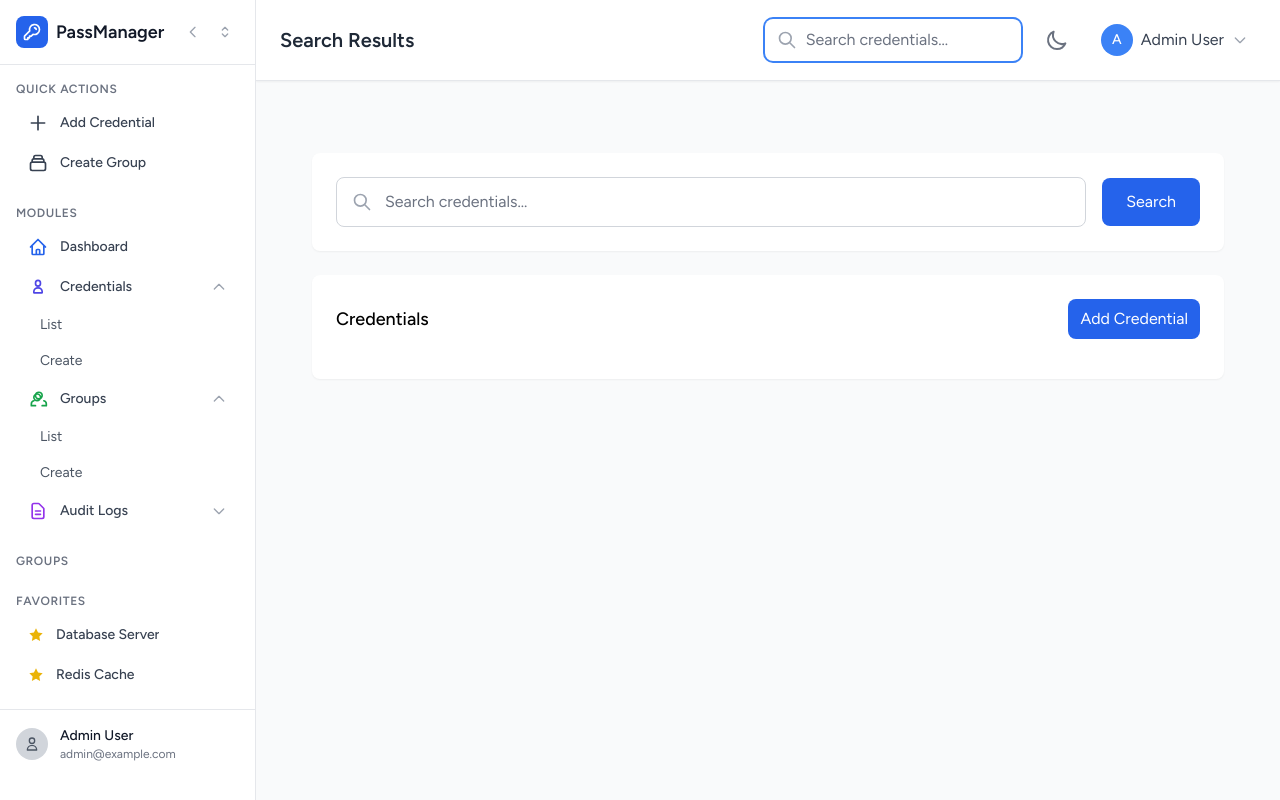
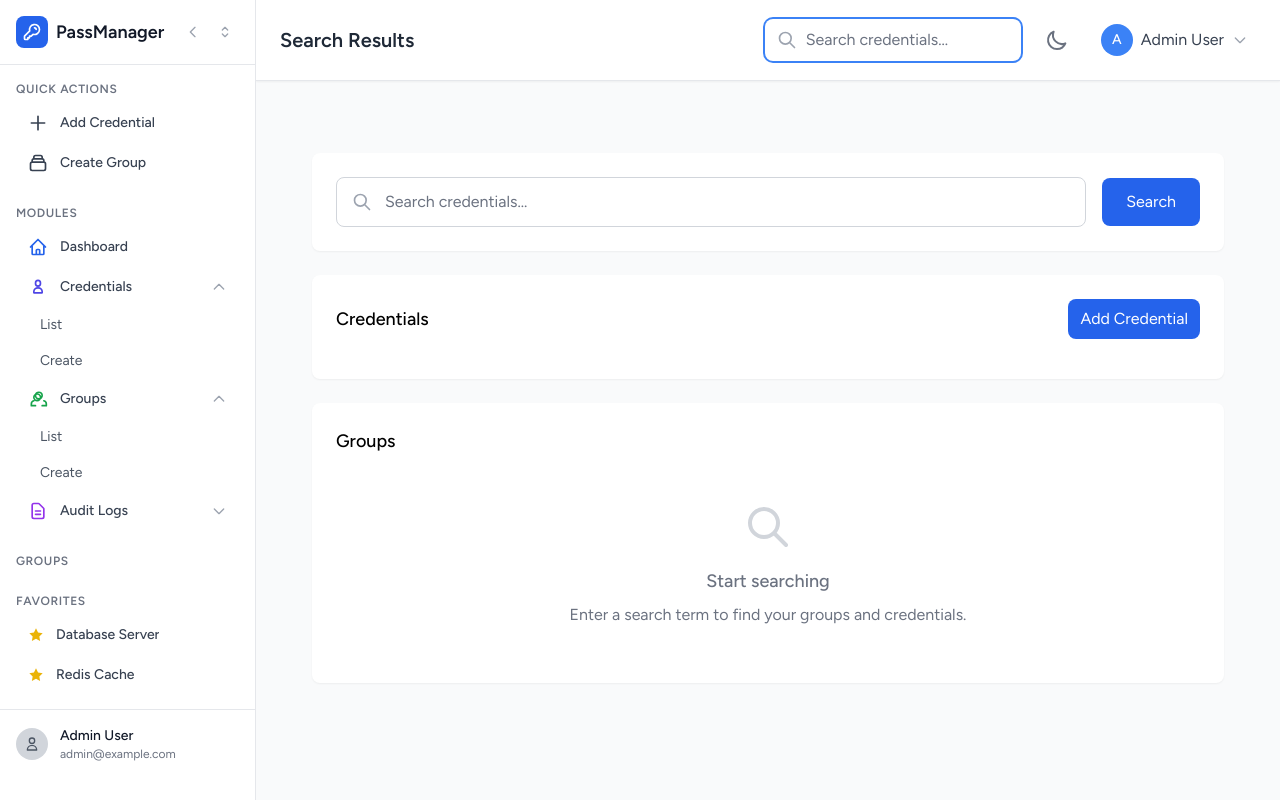
Before and after one commit to tagresorts/litepw-store, a Laravel app: page /search in a window 1280 px wide. Run offline with Laravel 12, Linux system fonts and the light colour scheme; a user stored in the database is signed in; data comes from the database, SQL or seed files in the repository; style sheets or scripts are compiled from the project's sources; parts of the project's set-up code (start-up, migrations or seed data) failed here and were passed over; some libraries are stand-ins or nearby versions.

Commit message:
feat: Add group search results to Search page
Co-authored-by: bobongcoder <bobongcoder@tagresorts.com.ph>

```diff
--- a/password-manager/resources/js/Pages/Search.vue
+++ b/password-manager/resources/js/Pages/Search.vue
@@ -83,6 +83,47 @@
                         </div>
                     </div>
                 </div>
+
+                <!-- Results: Groups (below credentials) -->
+                <div class="bg-white shadow-sm sm:rounded-lg mt-6">
+                    <div class="p-6">
+                        <h3 class="text-lg font-medium mb-4">Groups</h3>
+                        <div v-if="groups.length === 0 && query" class="text-center py-8 text-gray-500">
+                            <svg class="w-12 h-12 mx-auto mb-4 text-gray-300" fill="none" stroke="currentColor" viewBox="0 0 24 24">
+                                <path stroke-linecap="round" stroke-linejoin="round" stroke-width="2" d="M21 21l-6-6m2-5a7 7 0 11-14 0 7 7 0 0114 0z" />
+                            </svg>
+                            <p class="text-lg font-medium mb-2">No groups found</p>
+                        </div>
+                        <div v-else-if="groups.length === 0" class="text-center py-8 text-gray-500">
+                            <svg class="w-12 h-12 mx-auto mb-4 text-gray-300" fill="none" stroke="currentColor" viewBox="0 0 24 24">
+                                <path stroke-linecap="round" stroke-linejoin="round" stroke-width="2" d="M21 21l-6-6m2-5a7 7 0 11-14 0 7 7 0 0114 0z" />
+                            </svg>
+                            <p class="text-lg font-medium mb-2">Start searching</p>
+                            <p>Enter a search term to find your groups and credentials.</p>
+                        </div>
+                        <div v-else class="grid gap-3">
+                            <div
+                                v-for="group in groups"
+                                :key="group.id"
+                                class="bg-gray-50 rounded-lg p-3 hover:bg-gray-100 transition-colors flex items-center justify-between"
+                            >
+                                <div class="flex items-center space-x-3">
+                                    <svg class="w-5 h-5 text-green-600" fill="none" stroke="currentColor" viewBox="0 0 24 24">
+                                        <path stroke-linecap="round" stroke-linejoin="round" stroke-width="2" d="M19 11H5m14 0a2 2 0 012 2v6a2 2 0 01-2 2H5a2 2 0 01-2-2v-6a2 2 0 012-2m14 0V9a2 2 0 00-2-2M5 11V9a2 2 0 012-2m0 0V5a2 2 0 012-2h6a2 2 0 012 2v2M7 7h10" />
+                                    </svg>
+                                    <div>
+                                        <h4 class="font-medium text-gray-900">{{ group.name }}</h4>
+                                        <p v-if="group.description" class="text-xs text-gray-500">{{ group.description }}</p>
+                                    </div>
+                                </div>
+                                <div class="flex items-center space-x-2">
+                                    <Link :href="route('groups.show', group.id)" class="text-blue-600 hover:text-blue-800 text-sm">View</Link>
+                                    <Link :href="route('groups.edit', group.id)" class="text-gray-600 hover:text-gray-800 text-sm">Edit</Link>
+                                </div>
+                            </div>
+                        </div>
+                    </div>
+                </div>
             </div>
         </div>
     </SidebarLayout>
```
